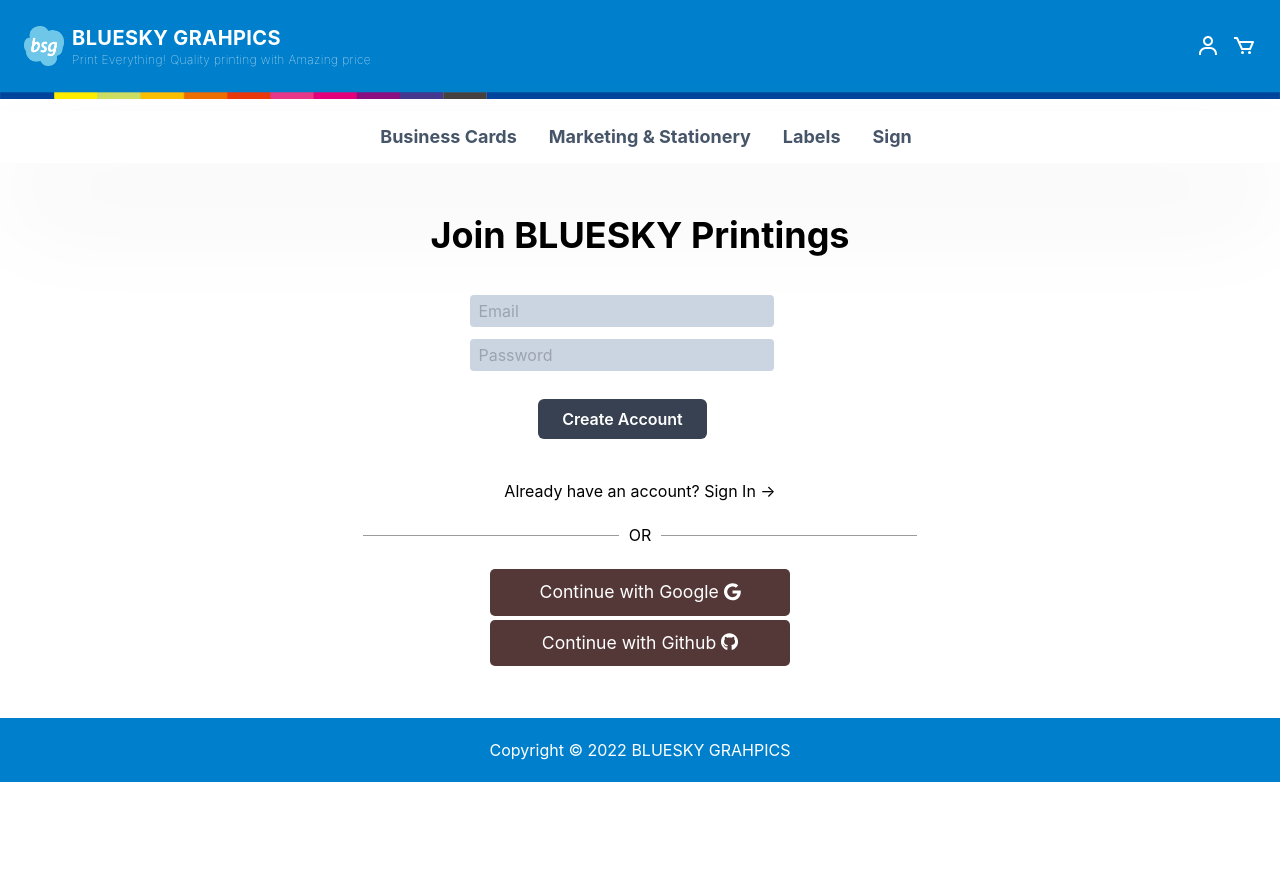
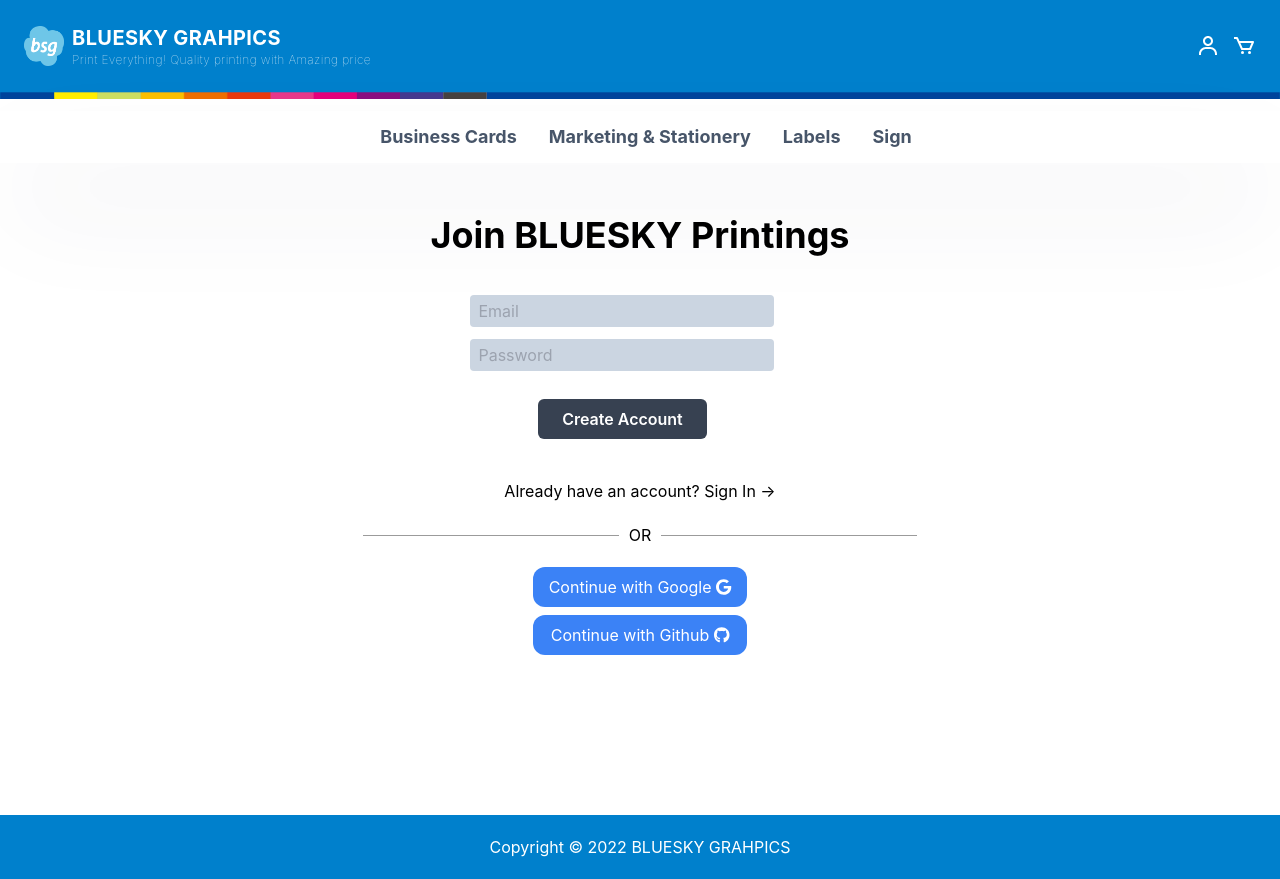
Before and after one commit to RomanticCoder/bsg-card, a Next.js app: page /auth in a window 1280 px wide. Before the commit the page ends 800 px from the top, so only its background shows below. Built offline with nearby package versions, Linux system fonts and the light colour scheme; no server answers.

Commit message:
feedback 1, 2-1, 2-2

```diff
--- a/pages/cart.tsx
+++ b/pages/cart.tsx
@@ -249,7 +249,7 @@ const Home: NextPage<PageProps> = (props) => {
       )} */}
 
       {cartItems?.length < 1 && (
-        <div className="w-96 mx-auto flex flex-col">
+        <div className=" mx-auto flex flex-col">
           <p className="text-center text-gray-700 text-2xl my-4">
             Your cart is empty.{" "}
           </p>
--- a/src/components/Header.js
+++ b/src/components/Header.js
@@ -78,7 +78,7 @@ export default function Header({ userObj }) {
         <img src="/img/logo/banner_line.png" alt="bsg"></img>
       </nav>
       <div
-        className="categories flex flex-col pl-3
+        className="categories flex flex-col pl-3 bg-white
        md:flex-row justify-center gap-8 my-3 py-3 text-lg text-slate-600 font-bold "
       >
         <Link href="/products/1">
--- a/src/components/Orders.js
+++ b/src/components/Orders.js
@@ -56,7 +56,10 @@ export default function Orders({ userObj }) {
       <ul className="flex flex-col p-6 w-2/3 rounded-lg shadow-lg mb-3 divide-y-2">
         {orders?.map((item) => {
           return (
-            <li key={item.id} className="flex p-6 w-full  mb-3">
+            <li
+              key={item.id}
+              className="flex flex-col md:flex-row p-6 w-full  mb-3"
+            >
               <div className="h-24 w-24 flex-shrink-0 overflow-hidden rounded-md border border-gray-200">
                 {/* <Link to={`/product/${item.productId}`}> */}
                 <img
@@ -67,7 +70,7 @@ export default function Orders({ userObj }) {
                 {/* </Link> */}
               </div>
 
-              <div className="ml-4 flex flex-1 flex-col w-96">
+              <div className="ml-4 flex flex-col justify-between md:flex-row ">
                 <div>
                   <div className="flex justify-between text-base font-medium text-gray-900">
                     <h3>
@@ -75,7 +78,6 @@ export default function Orders({ userObj }) {
                       {/* <Link to={`/product/${item.productId}`}>{item.name}</Link> */}
                     </h3>
                     {/* <p className="ml-4">${item.price}</p> */}
-                    <p className="ml-4">Total: ${item.price * item.amount}</p>
                   </div>
                   {item.options?.length > 0 &&
                     item.options.map((option, index) => {
@@ -85,16 +87,20 @@ export default function Orders({ userObj }) {
                       return (
                         <p
                           key={`options_${index}`}
-                          className="mt-1 text-sm text-gray-500 flex justify-start"
+                          className="mt-1 text-sm text-gray-500 flex flex-col justify-start"
                         >
-                          {name}:{value}
+                          <p className="font-semibold text-blue-700">
+                            {name}:{" "}
+                          </p>
+                          <p>{value}</p>
                         </p>
                       );
                       // return (<p className="mt-1 text-sm text-gray-500 flex justify-start">good {option}</p>)
                     })}
-                </div>
-                <div className="flex flex-1 items-end justify-between text-sm mt-2">
                   <p className="text-gray-700">Amount: {item.amount}</p>
+                  <div className="mt-4 text-xl font-semibold">
+                    Total: ${item.price * item.amount}
+                  </div>
                 </div>
               </div>
             </li>
--- a/src/components/SignIn.js
+++ b/src/components/SignIn.js
@@ -41,20 +41,22 @@ const Auth = () => {
         <span>OR</span>
         <div className={styles.divider}></div>
       </div>
-      <div className={styles.authBtns}>
+      <div className="flex flex-col gap-2 mb-40">
         <button
           onClick={onSocialClick}
           name="google"
-          className={styles.authBtn}
+          className="bg-blue-500 text-white rounded-xl px-4 py-2"
         >
-          Continue with Google <FontAwesomeIcon icon={faGoogle} />
+          Continue with Google{" "}
+          <FontAwesomeIcon icon={faGoogle} className="text-lx" />
         </button>
         <button
           onClick={onSocialClick}
           name="github"
-          className={styles.authBtn}
+          className="bg-blue-500 text-white rounded-xl px-4 py-2"
         >
-          Continue with Github <FontAwesomeIcon icon={faGithub} />
+          Continue with Github{" "}
+          <FontAwesomeIcon icon={faGithub} className="text-lx" />
         </button>
       </div>
     </div>
--- a/styles/Auth.module.css
+++ b/styles/Auth.module.css
@@ -28,14 +28,3 @@
   flex-direction: column;
   margin-bottom: 50px;
 }
-
-.authBtn {
-  width: 300px;
-  color: white;
-  border: none;
-  background-color: rgb(84, 56, 56);
-  padding: 10px 30px;
-  border-radius: 5px;
-  font-size: 1.1rem;
-  margin: 2px;
-}
```
